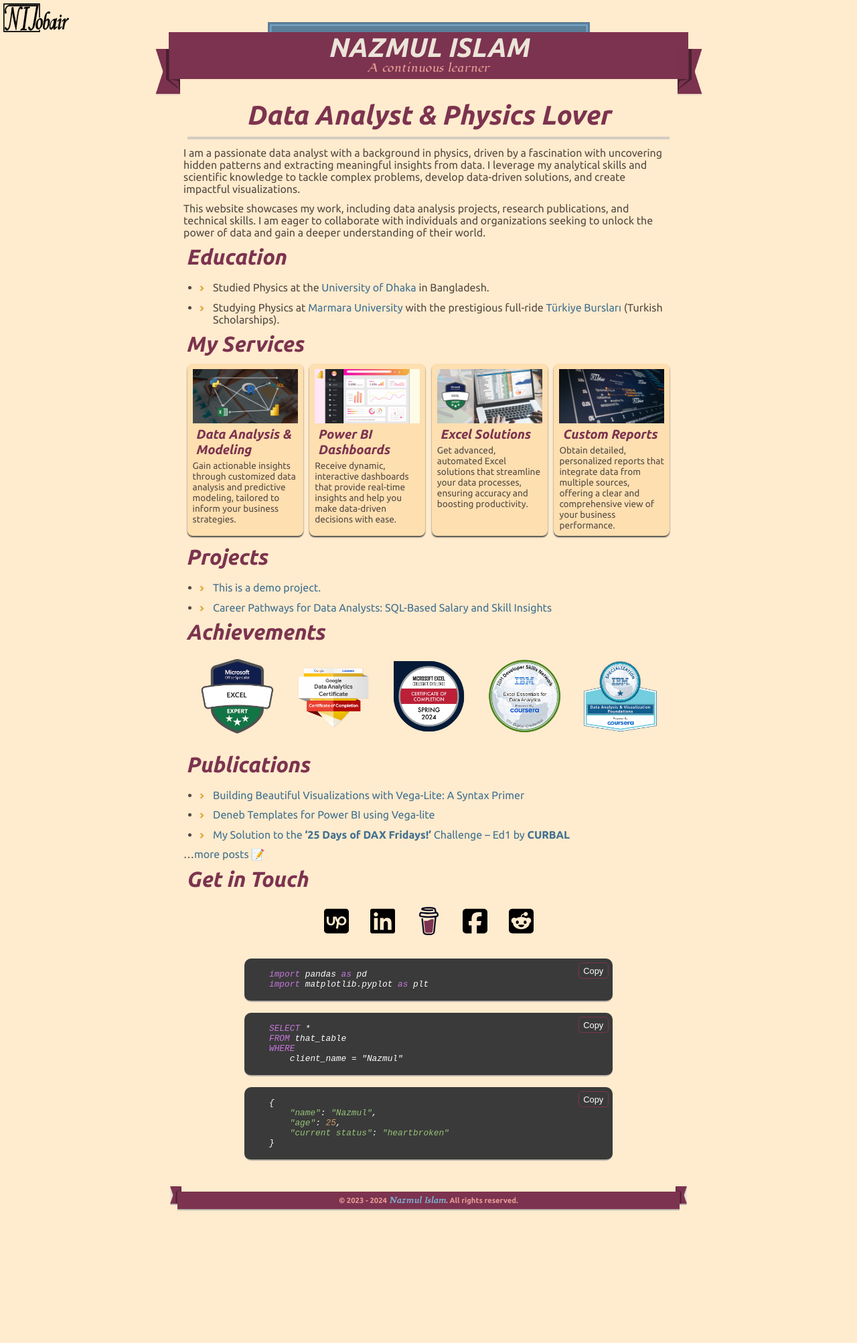
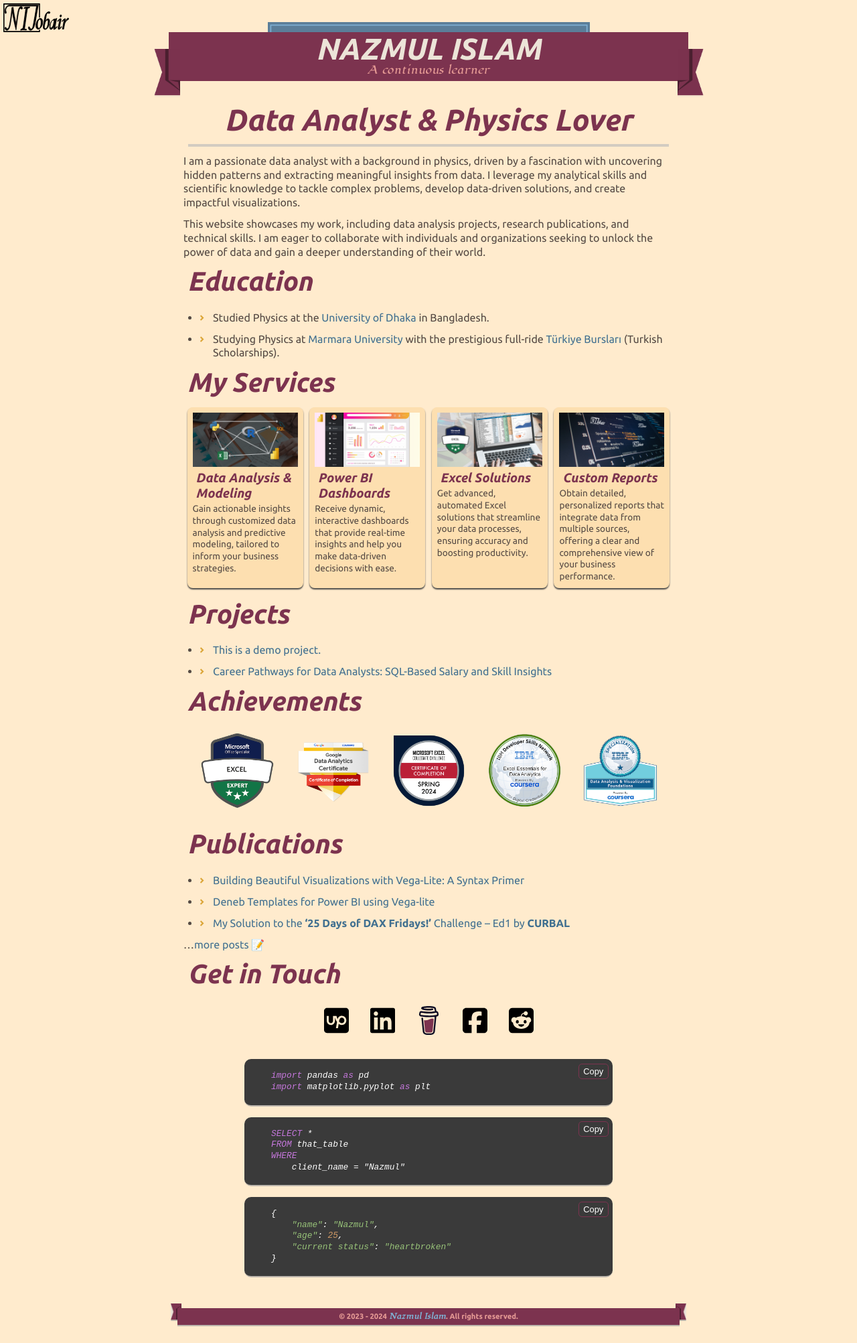
Before and after one commit to nijobair/nijobair.github.io, a Jekyll site: the page built from index.md, in a window 1280 px wide. Shown: the whole page at 67% size. Built offline with Jekyll 4.4.1, drawn with Linux system fonts in a browser that asks for light colours; before the commit the page ends 1832 px from its top, so only the background shows below that.

Commit message:
modified font sizes

```diff
--- a/assets/css/font.css
+++ b/assets/css/font.css
@@ -54,7 +54,8 @@ body {
     font-family: 'Ubuntu', sans-serif;
     color: #544943;
     -webkit-font-smoothing: antialiased;
-    font-size: clamp(0.8rem, 1.5vw, 1rem);
+    font-size: clamp(0.9rem, 1.5vw, 1rem);
+    line-height: 1.3;
 }
 
 /*
@@ -90,35 +91,36 @@ h6 {
     color: #7c334f;
     font-style: italic;
     margin: .25em .25em 0;
-    line-height: 1.2em;
+    line-height: 1.2;
     padding-bottom: .2em;
 }
 
 h1 {
     text-align: center;
-    font-size: clamp(1.2rem, 3.9vw, 2.5rem);
-    border-bottom: .1em solid #d3ccc1;
+    font-size: clamp(1.8rem, 4vw, 2.8rem);
+    border-bottom: 0.1em solid #d3ccc1;
 }
 
 h2 {
-    font-size: clamp(1rem, 3.1vw, 2rem);
+    font-size: clamp(1.5rem, 3.5vw, 2.5rem);
 }
 
 h3 {
-    font-size: clamp(0.8rem, 2.5vw, 1.6rem);
+    font-size: clamp(1.25rem, 3vw, 2rem);
 }
 
 h4 {
-    font-size: clamp(0.7rem, 2vw, 1.3rem);
+    font-size: clamp(1rem, 2.5vw, 1.75rem);
 }
 
 h5 {
-    font-size: clamp(0.6rem, 1.7vw, 1.1rem);
+    font-size: clamp(0.875rem, 2vw, 1.5rem);
 }
 
 h6 {
-    font-size: clamp(0.5rem, 1.4vw, 0.9rem);
+    font-size: clamp(0.75rem, 1.75vw, 1.25rem);
 }
+
 
 /*
 ------------------------------------------------------------
--- a/assets/css/others.css
+++ b/assets/css/others.css
@@ -56,7 +56,9 @@ Code snippet
 */
 code {
     background-color: #f3d9b4;
-    padding: 1px 3px;
+    margin: 1px 3px;
+    padding: 0 2px;
+    border-radius: 3px;
 
     &.hljs {
         font-family: monospace, 'UbuntoMono', sans-serif;
```
